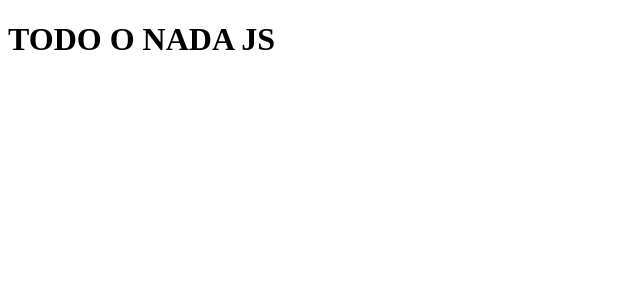
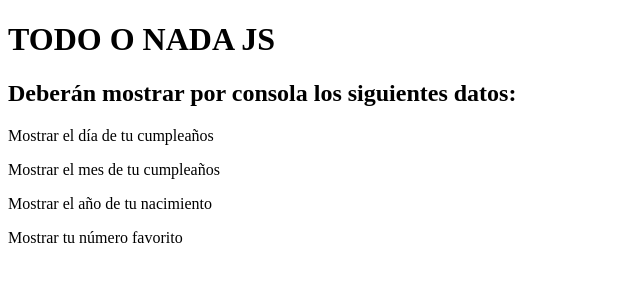
Before and after one commit to galebalis/JS, a plain HTML site: page index.html in a window 1280 px wide. Shown: the whole page, without its empty margins (0-640 px from the left). Drawn offline with Linux system fonts and the light colour scheme.

Commit message:
trabajo practico

```diff
--- a/index.html
+++ b/index.html
@@ -9,6 +9,16 @@
 <body>
     <h1>TODO O NADA JS</h1>
 
+    <h2>Deberán mostrar por consola los siguientes datos:</h2>
+
+    <p>Mostrar el día de tu cumpleaños</p>
+
+    <p>Mostrar el mes de tu cumpleaños</p>
+
+    <p>Mostrar el año de tu nacimiento</p>
+
+    <p>Mostrar tu número favorito</p>
+
 
 
     <script src="main.js"></script>
--- a/main.js
+++ b/main.js
@@ -1 +1,6 @@
 alert("hello world JS");
+
+console.log(20);
+console.log(11);
+console.log(1985);
+console.log(7);
```
